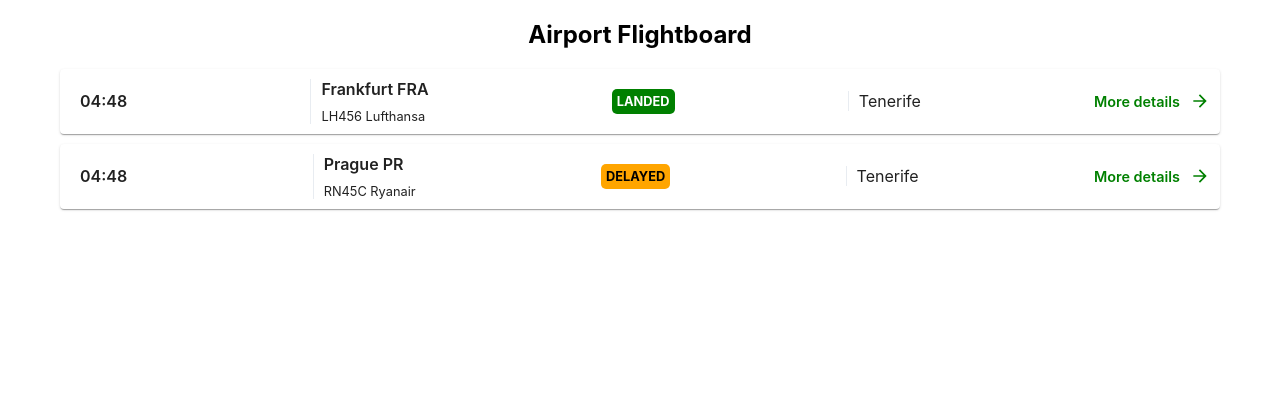
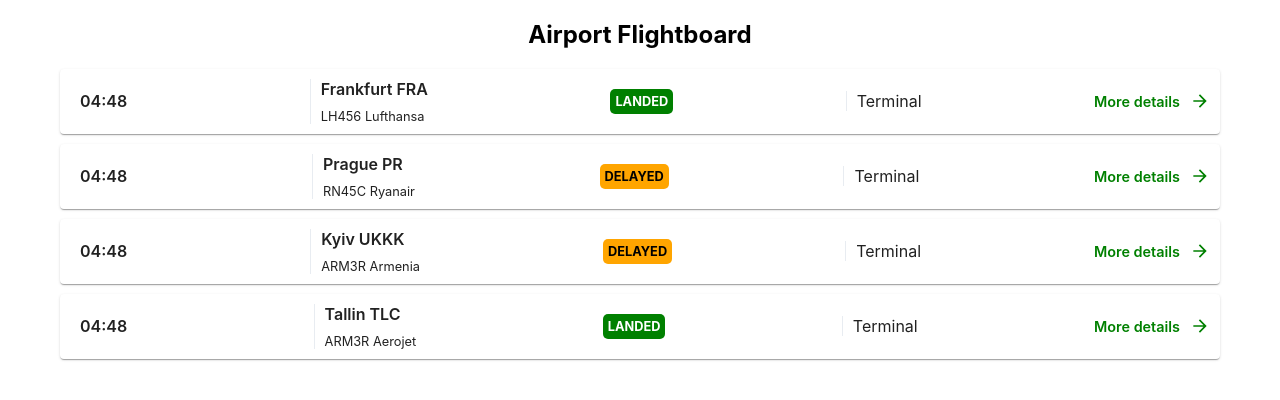
Before and after one commit to we5a/airport-flightboard-0, a React (Create React App) app in the folder client/: page / in a window 1280 px wide. Shown: the top 400 px of the page. Built offline with nearby package versions, Linux system fonts and the light colour scheme.

Commit message:
small fixes

```diff
--- a/client/package.json
+++ b/client/package.json
@@ -15,7 +15,7 @@
     "web-vitals": "^1.0.1"
   },
   "scripts": {
-    "start": "react-scripts start",
+    "start": "PORT=3050 react-scripts start",
     "build": "react-scripts build",
     "test": "react-scripts test",
     "eject": "react-scripts eject"
--- a/client/src/components/FlightItem/FlightItem.jsx
+++ b/client/src/components/FlightItem/FlightItem.jsx
@@ -15,7 +15,7 @@ const FlightItem = ({ flight, showDetails }) => {
       <div className={styles.container}>
         <div className={styles.arrivalTime}>{formatTime(flight.scheduledArrival)}</div>
         <div className={styles.sourceBlock}>
-          <div className={styles.sourcePortName}>{flight.sourcePortName}  { flight.sourcePortCode}</div>
+          <div className={styles.sourcePortName}>{flight.sourcePortName}  {flight.sourcePortCode}</div>
 
           <div className={styles.providerBlock}>
             <span>{flight.flightCode}</span>
@@ -24,11 +24,11 @@ const FlightItem = ({ flight, showDetails }) => {
           </div>
         </div>
         <div className={`${styles.status} ${styles[flight.status.toLowerCase().replace(' ', '-')]}`}>{flight.status}</div>
-        <div className={styles.destinationPortName}>Tenerife</div>
-        <div className={styles.moreBlock} onClick={(e) => showDetails(flight.id)}><span>More details</span><ArrowForwardIcon fontSize="small"/></div>
+        <div className={styles.destinationPortName}>Terminal</div>
+        <div className={styles.moreBlock} onClick={(e) => showDetails(flight.id)}><span>More details</span><ArrowForwardIcon fontSize="small" /></div>
       </div>
     </Paper>
   )
-}
+};
 
 export default FlightItem;
--- a/client/src/components/FlightList/FlightList.jsx
+++ b/client/src/components/FlightList/FlightList.jsx
@@ -1,10 +1,10 @@
-import React, { useState } from 'react';
+import React, { useEffect, useState } from 'react';
 import FlightItem from '../FlightItem/FlightItem';
 import styles from './FlightList.module.css';
 import MainModal from '../MainModal/MainModal';
 import FlightDetails from '../FlightDetails/FlightDetails';
 
-const data = [
+const mockedData = [
   {
     id: '123',
     flightCode: 'LH456',
@@ -23,18 +23,47 @@ const data = [
     flightProvider: 'Ryanair',
     sourcePortName: 'Prague',
     sourcePortCode: 'PR',
-    destinationPortName: 'Tenerife',
-    destinationPortCode: 'tn25',
+    destinationPortName: 'Dublin',
+    destinationPortCode: 'dnc4',
     scheduledArrival: new Date(),
     scheduledDeparture: new Date(),
     status: 'DELAYED'
+  },
+  {
+    id: '678',
+    flightCode: 'ARM3R',
+    flightProvider: 'Armenia',
+    sourcePortName: 'Kyiv',
+    sourcePortCode: 'UKKK',
+    destinationPortName: 'London',
+    destinationPortCode: 'LCY',
+    scheduledArrival: new Date(),
+    scheduledDeparture: new Date(),
+    status: 'DELAYED'
+  },
+  {
+    id: '176',
+    flightCode: 'ARM3R',
+    flightProvider: 'Aerojet',
+    sourcePortName: 'Tallin',
+    sourcePortCode: 'TLC',
+    destinationPortName: 'Sydney',
+    destinationPortCode: 'SDN',
+    scheduledArrival: new Date(),
+    scheduledDeparture: new Date(),
+    status: 'LANDED'
   }
-]
+];
 
 const FlightList = () => {
-  const [flightList, setFlightList] = useState(data);
+  const [flightList, setFlightList] = useState([]);
   const [isEditOpen, setIsEditOpen] = useState(false);
   const [currentFlight, setCurrentFlight] = useState();
+
+  useEffect(() => {
+    // fetch data here
+    setFlightList(mockedData);
+  }, []);
 
   function handleClose() {
     setIsEditOpen(false);
```
Also changed, not shown: 1 other file (tests, documents, lock files or other folders).
